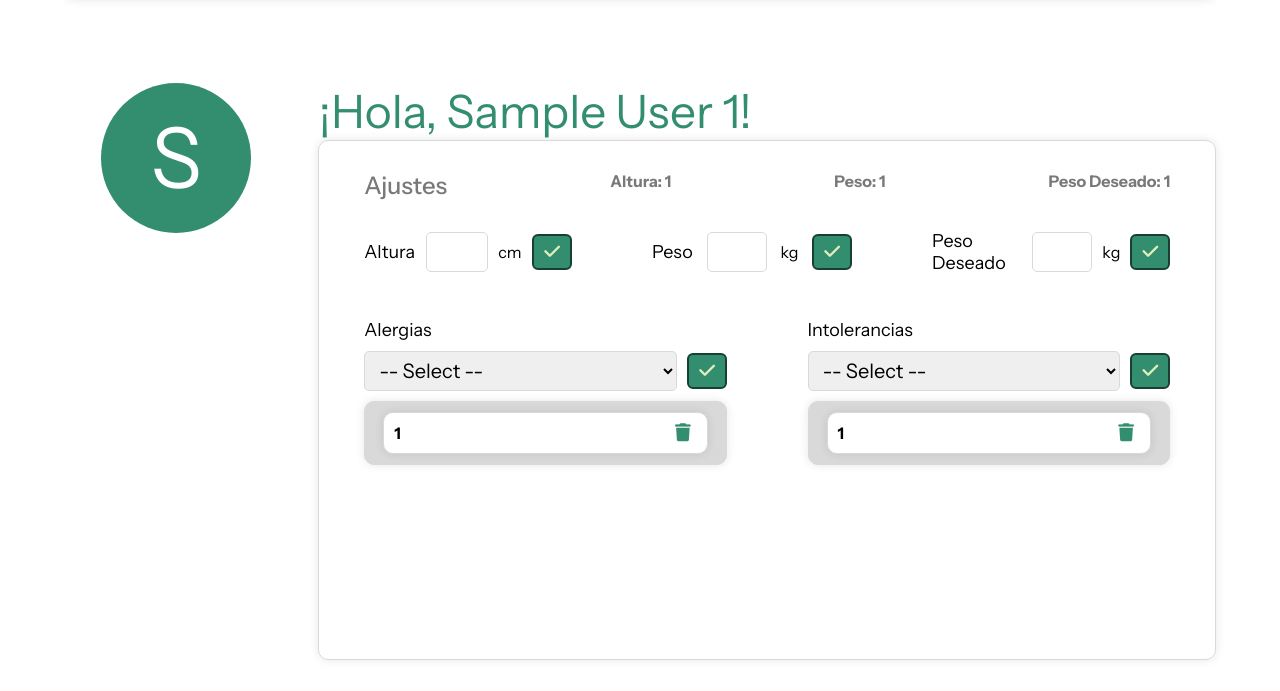
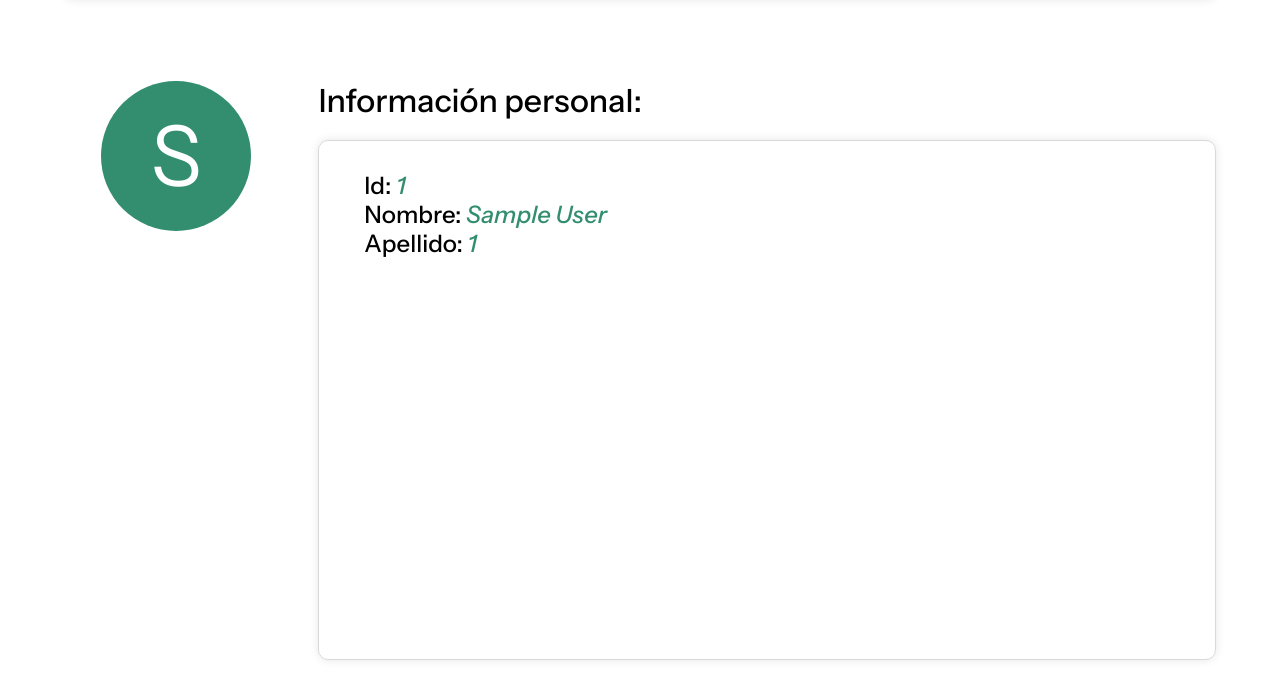
Before and after one commit to alekseisavinok6/app_dieta_IA, a PHP site: page /app_dieta_IA/views/perfil.php in a window 1280 px wide. Shown: the part 110-801 px from the top of the page. Run offline with PHP 8.4, Linux system fonts and the light colour scheme; the visitor is signed in with stand-in values (Sample User, id 1); some libraries are stand-ins or nearby versions.

Commit message:
v1.0b: cambio en perfil.php, paso 1

```diff
--- a/views/perfil.php
+++ b/views/perfil.php
@@ -15,11 +15,11 @@
 <body>
   <?php
   session_start();
+  $id_cliente = $_SESSION['id_cliente'];
   $nombre = $_SESSION['nombre'];
   $apellido = $_SESSION['apellido'];
-  $altura = $_SESSION['altura'];
+  $talla = $_SESSION['talla'];
   $peso = $_SESSION['peso'];
-  $pesoDeseado = $_SESSION['peso_deseado'];
   $alergias = $_SESSION['alergias'];
   $alergiasA = explode(',', $alergias);
   $intolerancias = $_SESSION['intolerancias'];
@@ -56,24 +56,32 @@
 
         <!-- DERECHA -->
         <div class="profile-right-container flex-c">
-          <h1>¡Hola, <?= $nombre ?> <?= $apellido ?>!</h1>
-          <div class="data-profile-container box-s">
-            <div class="actual-data-profile flex-c">
+          <h3 style="font-size: xx-large;">Información personal:</h3><br>
+            <div class="data-profile-container box-s">
+              <h3>Id: <i><?= $id_cliente ?></i></h3>
+              <h3>Nombre: <i><?= $nombre ?></i></h3>
+              <h3>Apellido: <i><?= $apellido ?></i></h3>
+
+
+
+
+
+
+
+
+
+
+
+
+            <!-- <div class="actual-data-profile flex-c">
+              <?= $nombre ?>
               <h3>Ajustes</h3>
-              <h4>Altura: <?= $altura ?></h4>
+              <h4>Talla: <?= $talla ?></h4>
               <h4>Peso: <?= $peso ?></h4>
-              <h4>Peso Deseado:
-                <?php
-                  if(empty($pesoDeseado)){
-                    echo 0;
-                  } else {
-                    echo $pesoDeseado;
-                  }
-                  ?>
-              </h4>
             </div>
             <div class="perfil-form">
               <div class="inputs-container flex-c">
+                <?= $nombre ?>
                 <form class="input-group" id="altura-form" action="../controllers/perfilController.php" method="POST">
                   <label for="altura">Altura</label>
                   <input type="number" name="altura" id="altura">
@@ -144,11 +152,12 @@
                   </div>
                 </div>
               </div>
-            </div>
+            </div> -->
           </div>
         </div>
       </div>
   </div>
+  <br>
 
   <?php include "../components/footer.html"?>
   <script src="../js/perfilScript.js"></script>
```
